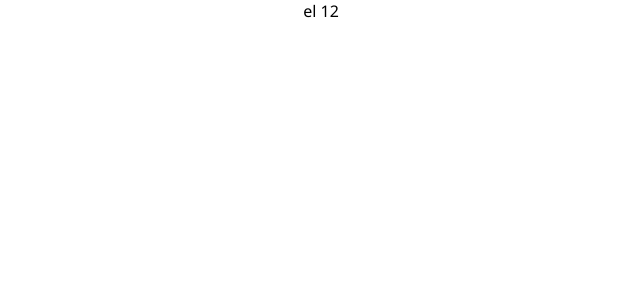
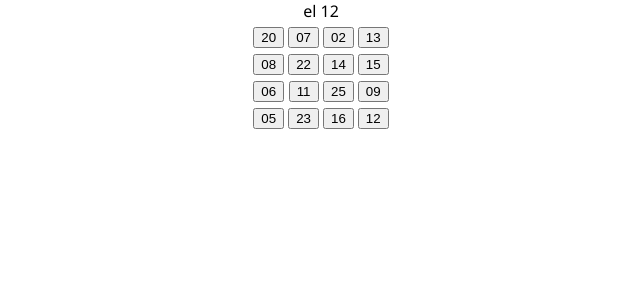
Before and after one commit to CIELO-la/loteria, a React (Create React App) app: page / in a window 1280 px wide. Shown: the top 300 px of the page, without its empty margins (319-959 px from the left). Built offline with nearby package versions, Linux system fonts and the light colour scheme.

Commit message:
Create table in app for displaying player tabla cards

```diff
--- a/src/App.js
+++ b/src/App.js
@@ -34,13 +34,33 @@ class App extends React.Component {
 	}
 
 	render() {
-		const { carta } = this.state;
+		const { carta, caller, playerId } = this.state;
+		const tabla = caller !== null ? caller.tablas[playerId] : null;
+		const anchura = Array(4).fill(null);
+
 		return (
 			<div className="App">
 				{carta && carta.nombre
 					? <div>el {carta.nombre}</div>
 					: <div>¡Corre y se va!</div>
 				}
+				<table>
+					<tbody>
+						{tabla && anchura.map((_, i) => (
+							<tr key={i}>
+								{anchura.map((_, j) => (
+									<td key={j}>
+										<button
+											onClick={() => console.log(`card ${anchura.length * i + j}`)}
+										>
+											{tabla[anchura.length * i + j][0].nombre}
+										</button>
+									</td>
+								))}
+							</tr>
+						))}
+					</tbody>
+				</table>
 			</div>
 		);
 	}
--- a/src/Game/Game.js
+++ b/src/Game/Game.js
@@ -4,6 +4,8 @@ class Caller {
 	constructor(barajaId) {
 		// TODO:
 		// 	- modo de marcar las cartas (véase más abajo)
+
+		this.barajaId = barajaId;
 
 		// la baraja
 		// estructura == [{ id: 0, nombre: '', imagen: '' }, ...]
@@ -35,7 +37,7 @@ class Caller {
 		// barajar tabla de 16 índices (cartaId) e indicar si están marcadas (falso)
 		this.tablas.push([
 			...this.barajar(this.cartas).slice(0, 16).map(carta => (
-				[ carta.id, false ]
+				[ carta, false ]
 			))
 		]);
 		// usar tabla id como jugadorId
```
